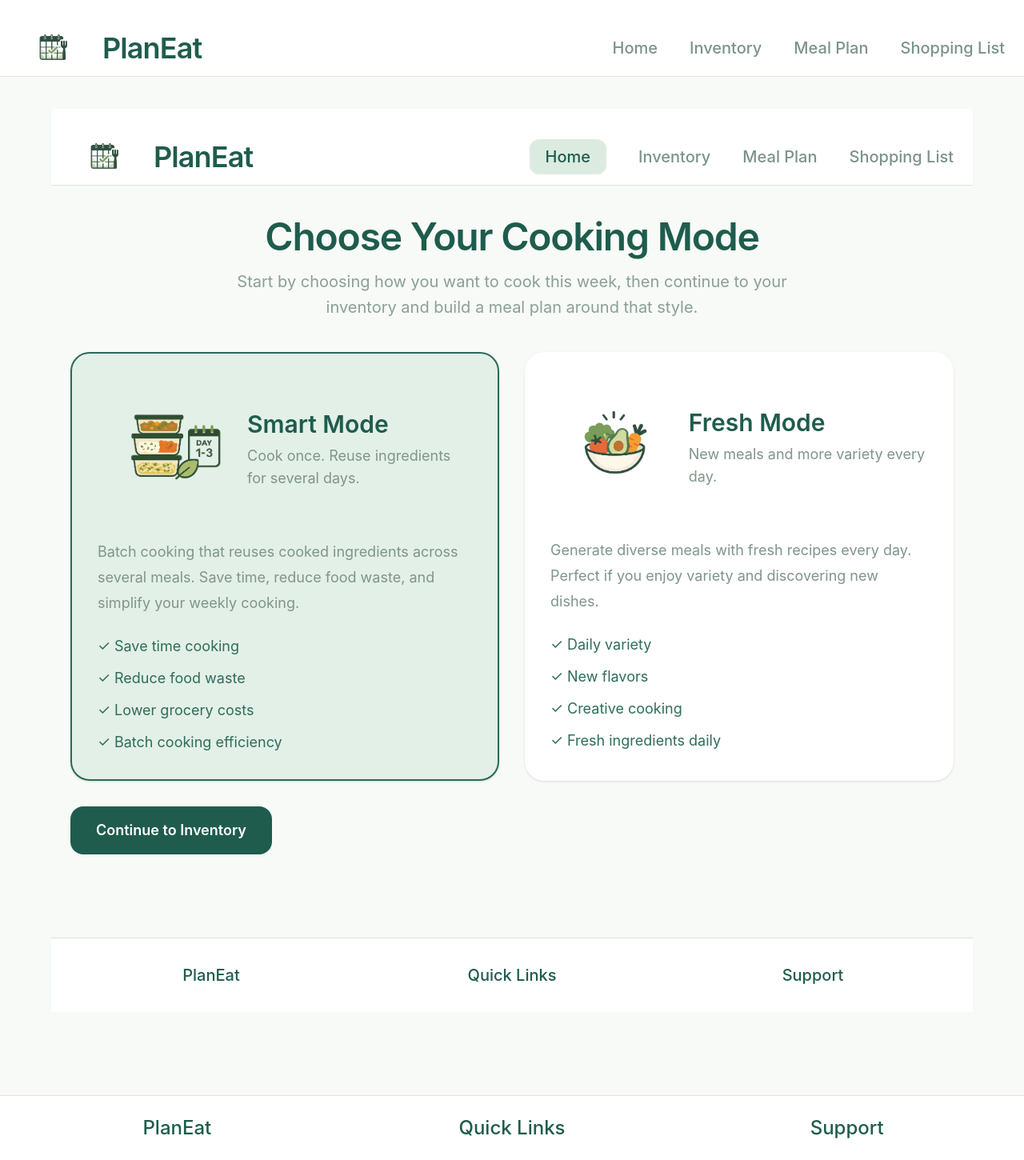
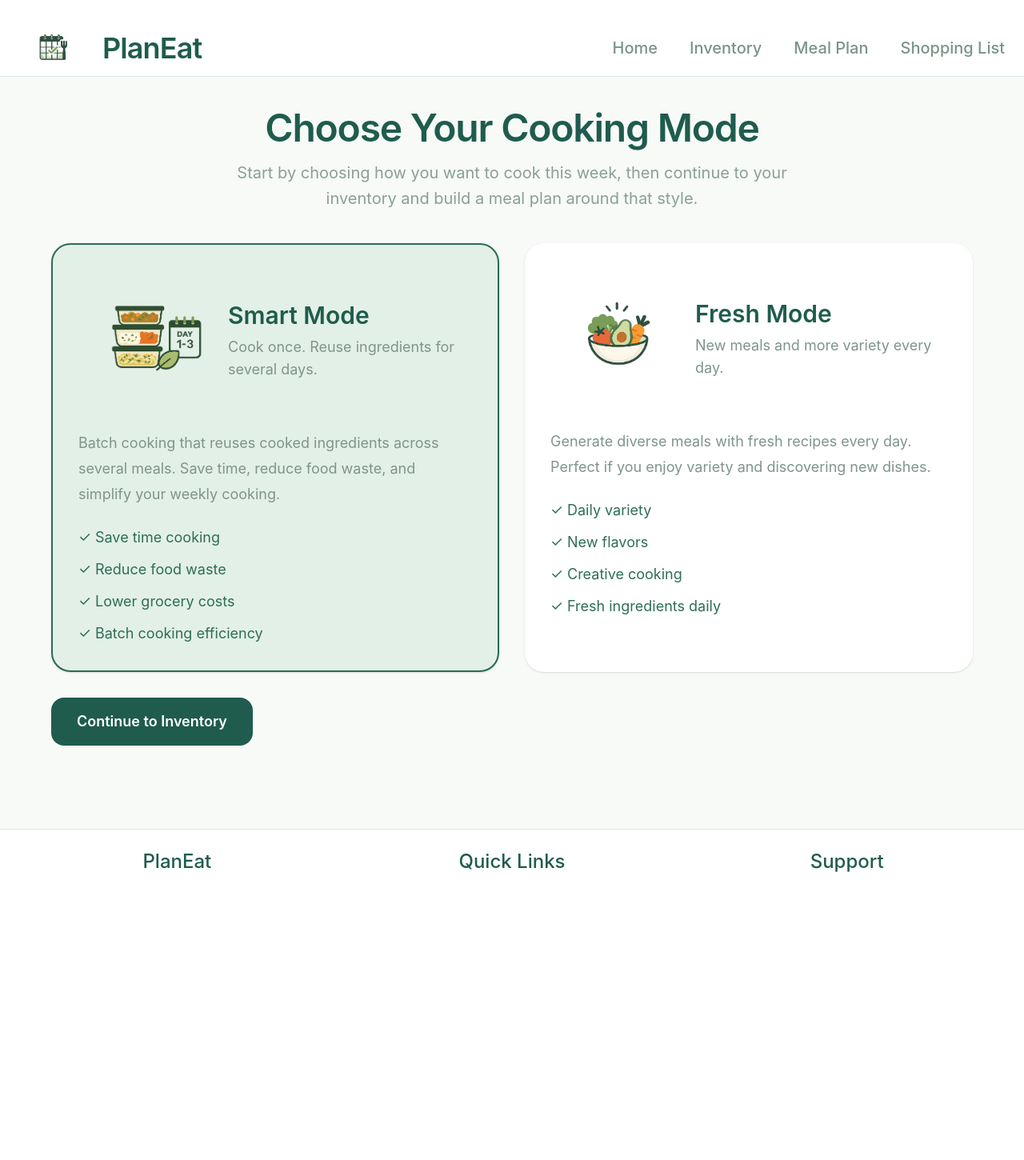
Before and after one commit to TatevikTadevosyan86/PlanEat, a React app in the folder frontend/: page / in a window 1280 px wide. Shown: the whole page at 80% size. After the commit the page ends 1117 px from the top, so only its background shows below. Built offline with nearby package versions, Linux system fonts and the light colour scheme; no server answers; the HTML template or start-up script is replaced by a standard one.

Commit message:
Remove duplicate headers

```diff
--- a/frontend/src/pages/Home.jsx
+++ b/frontend/src/pages/Home.jsx
@@ -5,41 +5,7 @@ import smartImage from '../assets/smart.png'
 
 function Home({ planningMode, setPlanningMode }) {
   return (
-    <div className="min-h-screen bg-[#f7faf7] text-[#1f5c4d]">
-      <div className="flex min-h-screen flex-col">
-        <header className="h-24 border-b border-[#dbe7de] bg-white">
-          <div className="mx-auto flex max-w-7xl items-center justify-between px-6 py-4">
-              <div className="flex items-center gap-4">
-  <img
-    src={logo}
-    alt="PlanEat logo"
-    className="h-22 w-22 object-contain"
-  />
-
-  <span className="text-4xl font-semibold tracking-tight text-[#1f5c4d]">
-    PlanEat
-  </span>
-</div>
-
-            <nav className="hidden items-center gap-10 text-xl font-medium text-[#7c9488] md:flex">
-              <Link
-                to="/"
-                className="rounded-xl bg-[#dcebe0] px-5 py-2 text-[#1f5c4d]"
-              >
-                Home
-              </Link>
-
-              <Link to="/inventory">Inventory</Link>
-
-              <Link to="/meal-plan">Meal Plan</Link>
-
-              <Link to="/shopping-list">Shopping List</Link>
-            </nav>
-          </div>
-        </header>
-
-        <main className="flex-1 px-6 py-10">
-          <div className="mx-auto max-w-6xl">
+    <>
             <section className="mb-10 text-center">
               <h1 className="text-5xl font-semibold tracking-tight text-[#1f5c4d]">
                 Choose Your Cooking Mode
@@ -143,18 +109,9 @@ function Home({ planningMode, setPlanningMode }) {
                 </Link>
 
             </div>
-          </div>
-        </main>
 
-        <footer className="mt-16 border-t border-[#dbe7de] bg-white px-6 py-8">
-          <div className="mx-auto grid max-w-6xl gap-6 text-center text-xl font-medium text-[#1f5c4d] md:grid-cols-3">
-            <p>PlanEat</p>
-            <p>Quick Links</p>
-            <p>Support</p>
-          </div>
-        </footer>
-      </div>
-    </div>
+
+        </>
   )
 }
 
```
